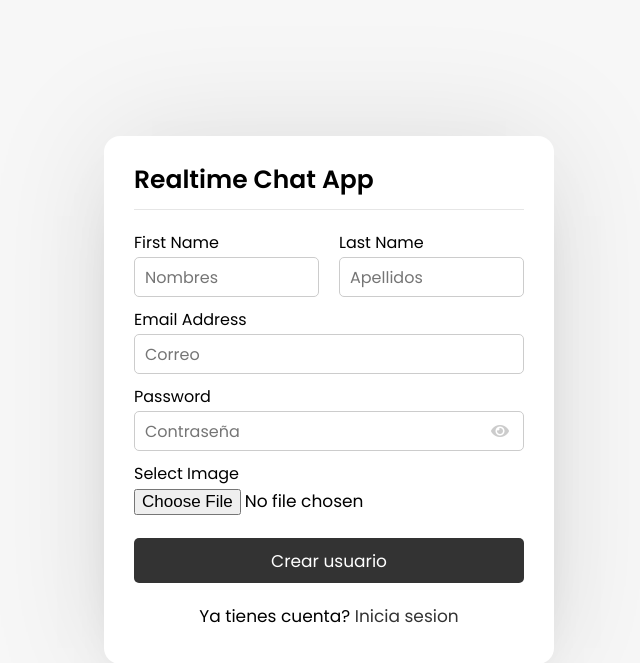
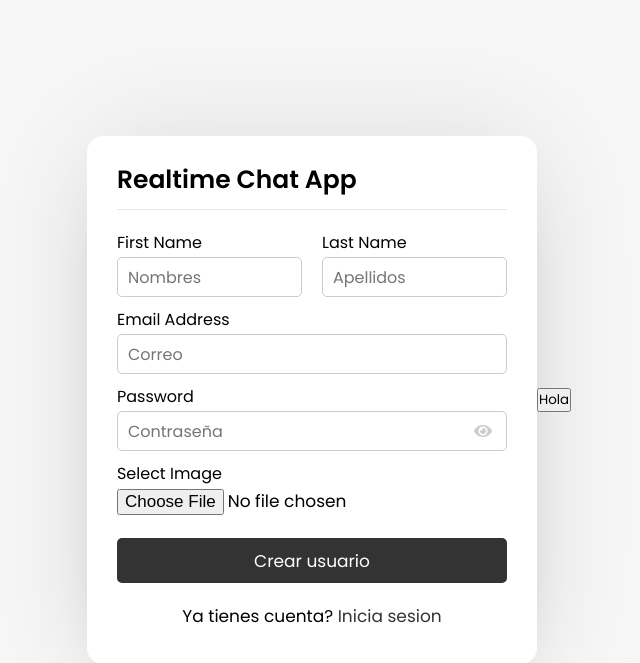
Before and after one commit to Luggy-tv/Poncho_POI, a PHP site: page / in a window 1280 px wide. Shown: the top 663 px of the page, without its empty margins (311-951 px from the left). Run offline with PHP 8.4, Linux system fonts and the light colour scheme.

Commit message:
Agregar boton hola

```diff
--- a/index.php
+++ b/index.php
@@ -43,6 +43,9 @@
     </section>
   </div>
 
+
+  <button>Hola</button>
+
   <script src="javascript/pass-show-hide.js"></script>
   <script src="javascript/signup.js"></script>
 
```
